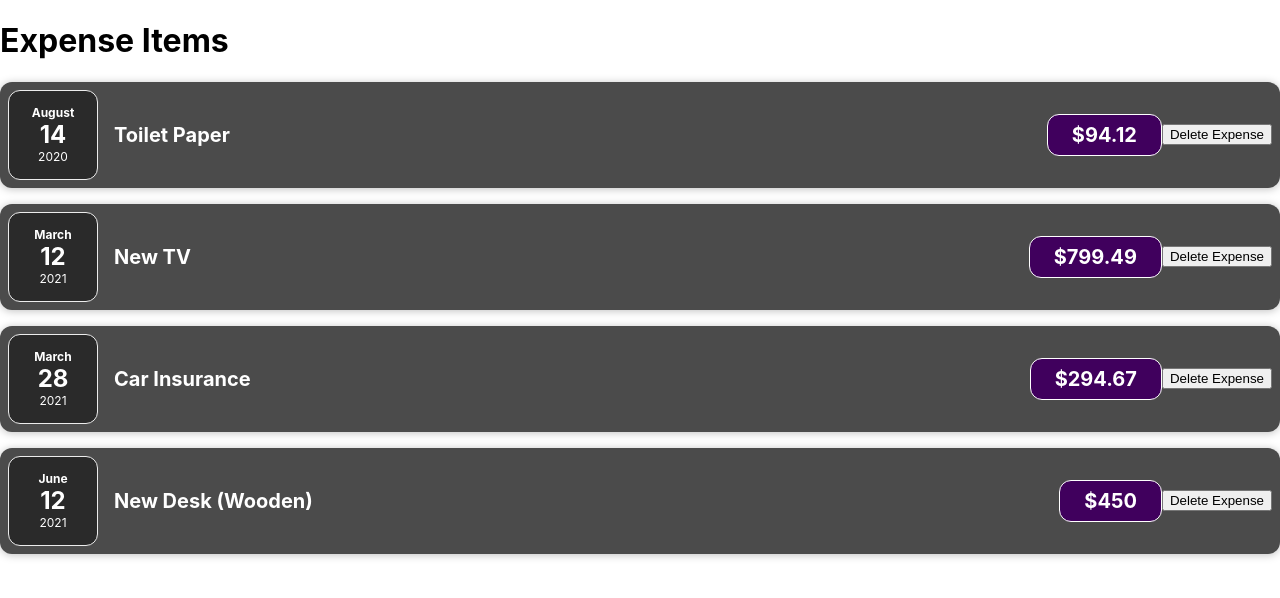
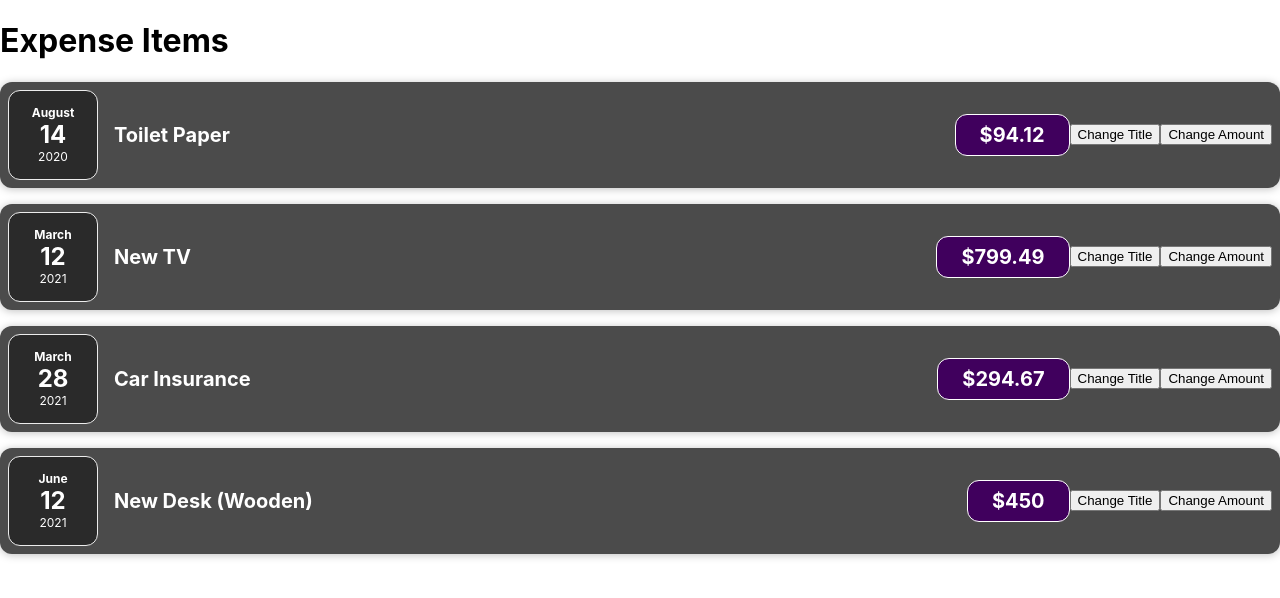
Before and after one commit to SyedAbdullawaseem/React-complete-guide, a React (Create React App) app: page / in a window 1280 px wide. Shown: the top 598 px of the page. Built offline with nearby package versions, Linux system fonts and the light colour scheme.

Commit message:
Amount changed

```diff
--- a/src/components/ExpenseItem.js
+++ b/src/components/ExpenseItem.js
@@ -1,24 +1,34 @@
 import "./ExpenseDate.css";
 import ExpenseDate from "./ExpenseDate";
 import "./ExpenseItem.css";
-import Card from './Card'
+import Card from "./Card";
+import React, { useState } from "react";
 import ExpenseDetails from "./ExpenseDetails";
 
 function ExpenseItem(props) {
-  function removeItem(){
-    console.log("Deleted")
+  const [title, setTitle] = useState(props.title);
+
+  const clickHandler = () => {
+    setTitle('Updated!')
+    console.log(title);
     // props.title.
+  };
+
+  const [amount, setAmount] = useState(props.amount);
+  const ChangeAmount=()=>{
+    setAmount(100)
+    console.log(amount);
   }
 
   return (
     <Card className="expense-item">
       <ExpenseDate date={props.date} />
-      {/* <ExpenseDetails amount={props.amount} title={props.title} /> */}
       <div className="expense-item__description">
-        <h2>{props.title}</h2>
+        <h2>{title}</h2>
       </div>
-      <div className="expense-item__price">${props.amount}</div>
-      <button onClick={removeItem}>Delete Expense</button>
+      <div className="expense-item__price">${amount}</div>
+      <button onClick={clickHandler}>Change Title</button>
+      <button onClick={ChangeAmount}>Change Amount</button>
     </Card>
   );
 }
```
